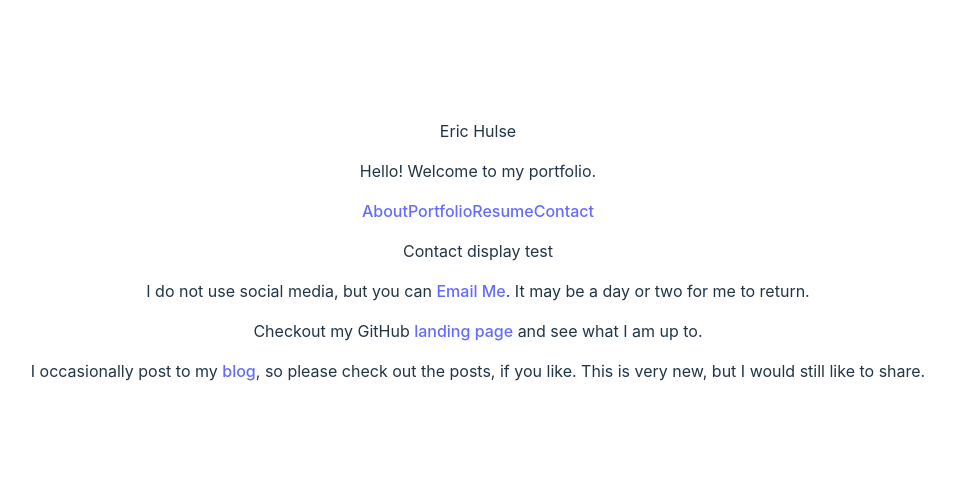
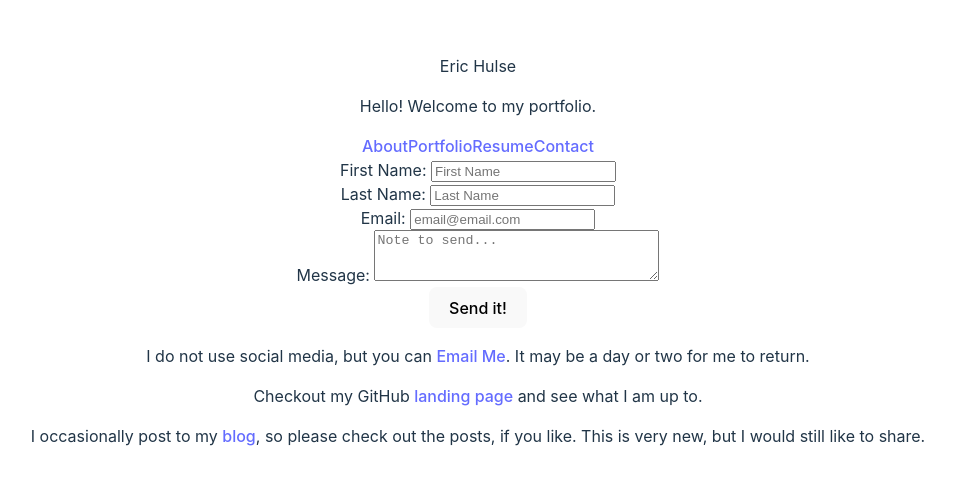
Before and after one commit to sempercuriosus/portfolio-v2, a React (Vite) app: page /contact in a window 1280 px wide. Shown: the part 149-634 px from the top of the page, without its empty margins (162-1117 px from the left). Built offline with nearby package versions, Linux system fonts and the light colour scheme.

Commit message:
added contact form

```diff
--- a/src/components/Contact/contact.jsx
+++ b/src/components/Contact/contact.jsx
@@ -1,6 +1,87 @@
+import { useState } from 'react';
+
 function Contact() {
   document.title = 'Contact | Third Coast 🦡';
-  return <p>Contact display test</p>;
+
+  const [formData, setFormData] = useState({
+    firstName: '',
+    lastName: '',
+    email: '',
+    message: '',
+  });
+
+  // Set Values
+  const setFormValue = (event) => {
+    const { target } = event;
+    const name = target.name;
+    const value = target.value;
+
+    if (!value) {
+      return alert(name + ' is required. Please enter in a value.');
+    }
+
+    setFormData((prevData) => {
+      const updatedData = {
+        ...prevData,
+        [name]: value,
+      };
+
+      // console.log(updatedData);
+
+      return updatedData;
+    });
+  };
+
+  // Input Form
+  return (
+    <section id='contact'>
+      <form>
+        <label>First Name: </label>
+        <input
+          name='firstName'
+          placeholder='First Name'
+          type='text'
+          defaultValue={formData.firstName}
+          // onChange={setFormValue}
+          onBlur={setFormValue}
+        />{' '}
+        <br />
+        <label>Last Name: </label>
+        <input
+          name='lastName'
+          placeholder='Last Name'
+          type='text'
+          defaultValue={formData.lastName}
+          // onChange={setFormValue}
+          onBlur={setFormValue}
+        />
+        <br />
+        <label>Email: </label>
+        <input
+          name='email'
+          placeholder='email@email.com'
+          type='email'
+          defaultValue={formData.email}
+          // onChange={setFormValue}
+          onBlur={setFormValue}
+        />
+        <br />
+        <label>Message: </label>
+        <textarea
+          rows={3}
+          cols={33}
+          name='message'
+          placeholder='Note to send...'
+          type='text'
+          defaultValue={formData.message}
+          // onChange={setFormValue}
+          onBlur={setFormValue}
+        />
+        <br />
+        <button type='submit'>Send it!</button>
+      </form>
+    </section>
+  );
 }
 
 export default Contact;
```
